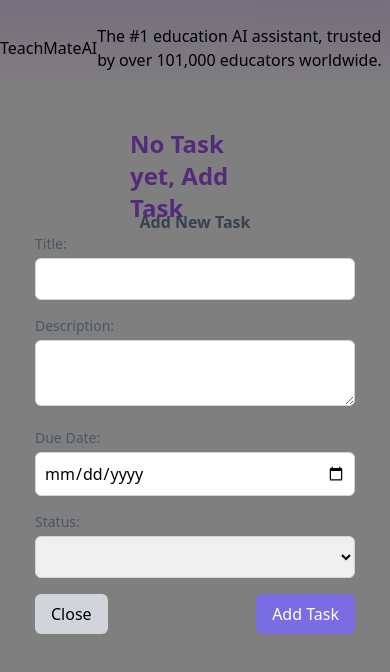
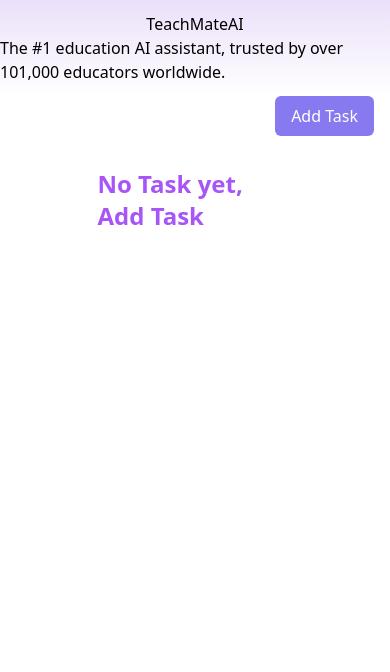
Before and after one commit to TNuel/LearnlyApp, a Vue app: page / in a window 390 px wide. Shown: the top 672 px of the page. Built offline with nearby package versions, Linux system fonts and the light colour scheme.

Commit message:
redesign mobile screen

```diff
--- a/src/App.vue
+++ b/src/App.vue
@@ -1,83 +1,124 @@
-
 <template>
   <div>
     <TopNav />
   </div>
-  <div class="flex mx-auto w-2/3 mt-8 justify-center">
-    <div v-if="tasks.length > 0" class="w-1/2">
-      <div class="flex justify-center items-center w-1/2 text-2xl font-bold text-purple-500">
+  <div class="w-full md:hidden flex justify-end">
+    <button
+      type="button"
+      @click="toggleShowModal"
+      class="bg-secondary/90 mx-4 hover:bg-secondary cursor-pointer hover:scale-105 text-white py-2 px-4 rounded-md"
+    >
+      Add Task
+    </button>
+  </div>
+  <div class="flex mx-auto w-full space-x-6 md:w-2/3 mt-8 justify-center">
+    <div v-if="tasks.length > 0" class="w-full md:w-1/2">
+      <div
+        class="flex justify-center text-center items-center mx-auto w-full text-2xl font-bold text-purple-500"
+      >
         All Tasks
       </div>
       <div v-for="task in tasks" :key="task.id" class="">
         <TaskCard :cardData="task" @edit-card="editTask(task)" />
       </div>
-
     </div>
-    <div v-else class="flex justify-center items-center w-1/2 text-2xl font-bold text-purple-500">
+    <div
+      v-else
+      class="flex justify-center items-center w-1/2 text-2xl font-bold text-purple-500"
+    >
       No Task yet, Add Task
     </div>
     <div v-if="showModal">
       <Modal :isVisible="showModal" :closeModal="toggleShowModal" />
     </div>
     <div v-if="showEditModal">
-      <EditModal :isVisible="showEditModal" :formData="editTaskData" :closeModal="closeEditModal" />
+      <EditModal
+        :isVisible="showEditModal"
+        :formData="editTaskData"
+        :closeModal="closeEditModal"
+      />
     </div>
-
   </div>
 </template>
 
-
 <script setup lang="ts">
-import { ref, computed, reactive } from 'vue';
+import {
+  ref,
+  computed,
+  reactive,
+  onMounted,
+  onBeforeUnmount,
+  watchEffect,
+} from "vue";
 import TopNav from "./components/layout/TopNav.vue";
 import TaskCard from "./components/utility/Card.vue";
-import Modal from "./components/utility/Modal.vue"
-import EditModal from "./components/utility/EditModal.vue"
-import { useTaskStore } from './stores/tasks';
+import Modal from "./components/utility/Modal.vue";
+import EditModal from "./components/utility/EditModal.vue";
+import { useTaskStore } from "./stores/tasks";
 // import { nanoid } from "nanoid";
 
 interface CardData {
-    id: string;
+  id: string;
   title: string;
   description: string;
   dueDate: string;
   status: string;
 }
 
-let editTaskData : CardData = reactive({
+let editTaskData: CardData = reactive({
   id: "",
   title: "",
   description: "",
   dueDate: "",
   status: "",
 });
-const taskStore = useTaskStore()
+const taskStore = useTaskStore();
 const tasks = computed(() => {
-  return taskStore.tasks
+  return taskStore.tasks;
 });
-console.log('local storage task =>', tasks.value);
-console.log('local storage task =>', taskStore.tasks);
+console.log("local storage task =>", tasks.value);
+console.log("local storage task =>", taskStore.tasks);
 
-
-const showModal = ref(true);
+const showModal = ref(false);
+const shouldShowModal = ref(window.innerWidth >= 768);
 const showEditModal = ref(false);
 const toggleShowModal = () => {
-  console.log('toggle show modal =>');
+  console.log("toggle show modal =>");
 
   showModal.value = !showModal.value;
-  console.log('toggle show modal =>', showModal.value);
+  console.log("toggle show modal =>", showModal.value);
 };
 
 const closeEditModal = () => {
   showEditModal.value = false;
 };
 
-
-const editTask = (data : CardData) => {
+const editTask = (data: CardData) => {
   showEditModal.value = true;
-  console.log('edit data =>', data)
+  console.log("edit data =>", data);
   editTaskData = data;
-  console.log('edit data =>', editTaskData)
+  console.log("edit data =>", editTaskData);
 };
 
+const handleResize = () => {
+  shouldShowModal.value = window.innerWidth >= 768;
+};
+
+onMounted(() => {
+  // Set initial value based on the screen width
+  showModal.value = shouldShowModal.value;
+
+  // Watch for window resize events
+  window.addEventListener("resize", handleResize);
+});
+
+onBeforeUnmount(() => {
+  // Remove the resize event listener when the component is destroyed
+  window.removeEventListener("resize", handleResize);
+});
+
+// Watch for changes in shouldShowModal
+watchEffect(() => {
+  showModal.value = shouldShowModal.value;
+});
 </script>
--- a/src/components/layout/TopNav.vue
+++ b/src/components/layout/TopNav.vue
@@ -1,10 +1,10 @@
 <template>
     <div>
       <div
-        class="flex flex-row max-w-full justify-center items-center h-24"
+        class="flex flex-col max-w-full justify-center items-center h-24"
         style="background: -webkit-linear-gradient(top, rgba(187, 152, 237, 0.3) 0%, rgba(129, 200, 239, 0) 100%);"
       >
-        <div class="bubble-element group flex flex-row">
+        <div class="bubble-element group b">
           <!-- <button class="bubble-element Icon" tabindex="">
             <svg viewBox="0 -18 50 50" style="width: 100%; height: 100%">
               <text
--- a/src/components/utility/Card.vue
+++ b/src/components/utility/Card.vue
@@ -4,8 +4,8 @@
   >
     <div class="px-6 py-4">
         <div class="font-semiboldbold text-xl mb-2 text-gray-500w-full flex items-center">Title: <div class="ml-3 font-bold text-gray-600 capitalize">{{ cardData.title }}</div></div>
-        <p class="text-gray-700 text-base mb-2">Description: <span class="font-semiboldml-3">{{ cardData.description }}</span></p>
-        <p class="text-gray-700 text-sm mb-2">Due Date: <span class="font-semiboldml-3">{{ cardData.dueDate }}</span></p>
+        <p class="text-gray-700 text-base mb-2">Description: <span class="font-semibold ml-3">{{ cardData.description }}</span></p>
+        <p class="text-gray-700 text-sm mb-2">Due Date: <span class="font-semibold ml-3">{{ cardData.dueDate }}</span></p>
         <p class="text-gray-700 text-sm mb-2"
 
         >Status: <span class="ml-3"
--- a/src/components/utility/Modal.vue
+++ b/src/components/utility/Modal.vue
@@ -3,7 +3,7 @@
     v-show="isVisible"
     class="fixed md:hidden top-0 left-0 w-full h-full flex items-center justify-center bg-black bg-opacity-50 z-50"
     >
-    <div class="w-80">
+    <div class="w-80 bg-white px-8 py-4 rounded-lg">
         <h1 class="text-center font-bold text-gray-700">Add New Task</h1>
       <form @submit.prevent="submitForm">
         <div class="mb-4">
@@ -152,7 +152,7 @@
   status: string;
 }
 
-defineProps({
+const prop = defineProps({
   isVisible: {
     type: Boolean as PropType<boolean>,
     required: true,
@@ -190,7 +190,7 @@
   status: formData.status,
   }
   console.log("Submit", taskData);
-  const result =await taskStore.addTask(taskData);
+  const result = await taskStore.addTask(taskData);
   console.log('add task result', result);
   if(result) {
     formData.id = "";
@@ -200,6 +200,6 @@
     formData.status = "";
   }
 //   addTask();
-//   closeModal();
+  prop.closeModal();
 };
 </script>
```
